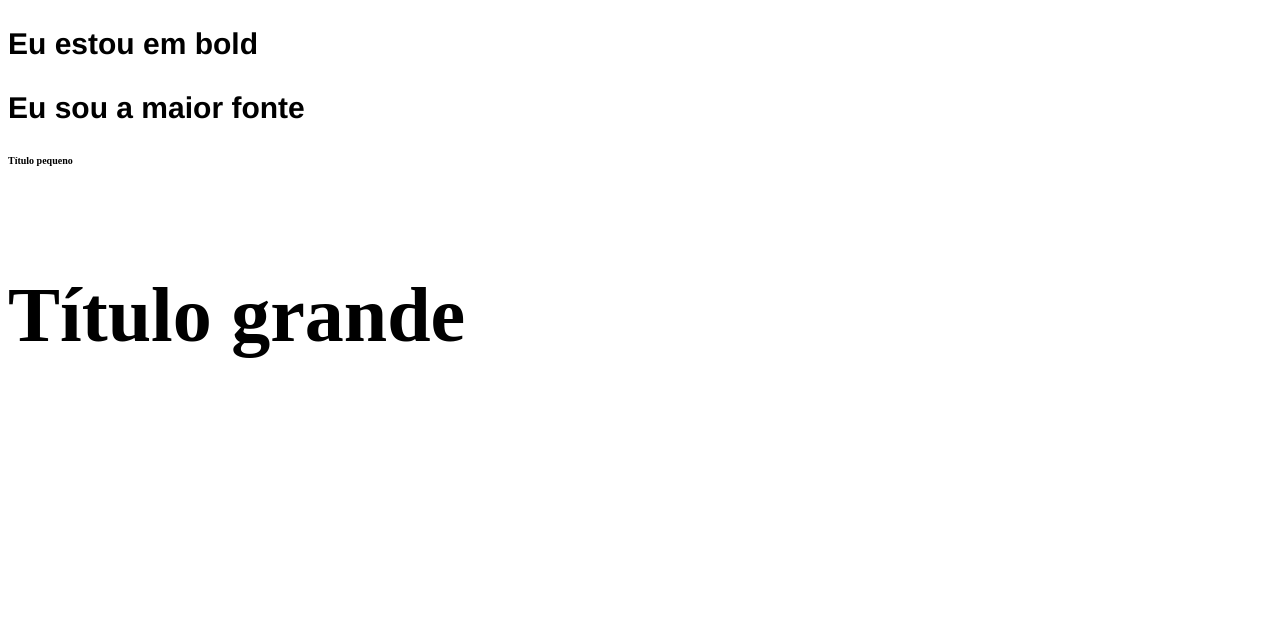
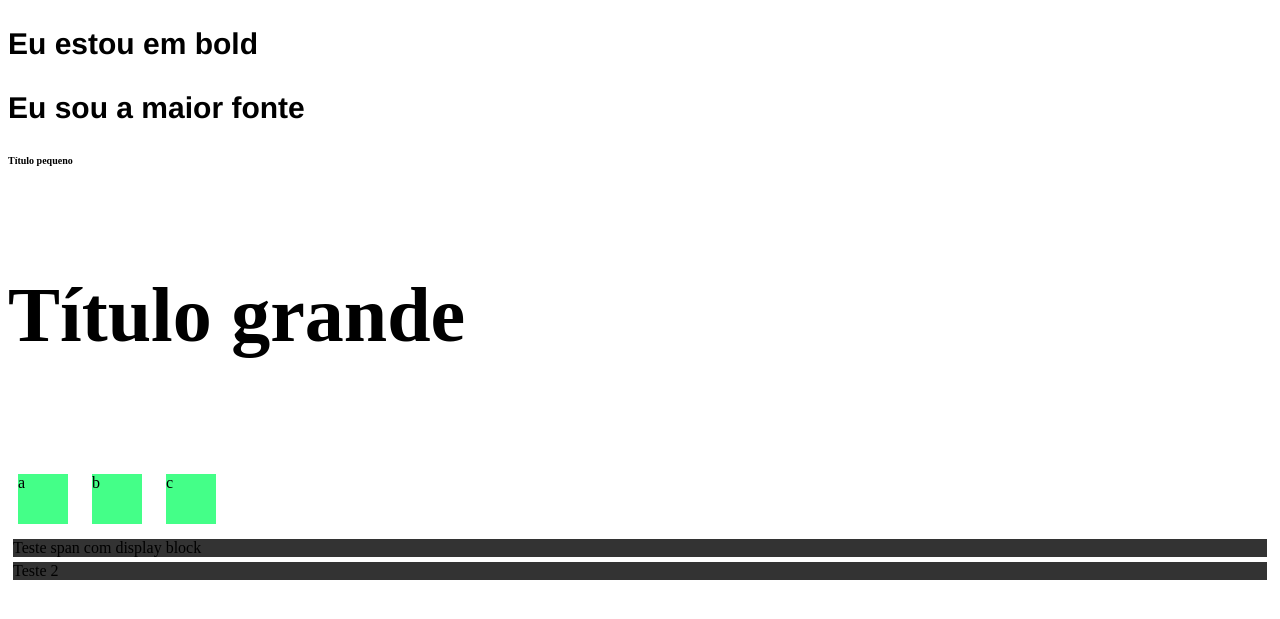
Before and after one commit to yasminsilva1/curso_html_css_completo, a plain HTML site: page 3_css/index.html in a window 1280 px wide. Shown: the part 6409-7028 px from the top of the page. Drawn offline with Linux system fonts and the light colour scheme.

Commit message:
Adiciona a propriedade display

```diff
--- a/3_css/index.html
+++ b/3_css/index.html
@@ -194,6 +194,16 @@
   <!-- 38 - tamanho da fonte -->
   <h4 class="small">Título pequeno</h4>
   <h4 class="big">Título grande</h4>
+
+  <!-- 39 - display -->
+  <div class="inline-box">a</div>
+  <div class="inline-box">b</div>
+  <div class="inline-box">c</div>
+  <span class="block">Teste span com display block</span>
+  <span class="block">Teste 2</span>
+
+  <!-- 40 - escondendo elementos com display -->
+  <p class="invisible">Me encontre se puder</p>
 </body>
 
 </html>
--- a/3_css/styles.css
+++ b/3_css/styles.css
@@ -369,3 +369,25 @@ h3 {
 .big {
   font-size: 78px;
 }
+
+/* 39 - display */
+.inline-box {
+  /* por padrão a div é display: block; */
+  height: 50px;
+  width: 50px;
+  background-color: #4f8;
+  margin: 10px;
+  display: inline-block;
+}
+
+.block {
+  background-color: #333;
+  margin: 5px;
+  display: block;
+}
+
+/* 40 - escondendo elementos com display */
+/* Quando quisermos esconder elementos html, basta adicionar a propriedade display: none; isso esconde o elemento, porém ele ainda consta no html */
+.invisible {
+  display: none;
+}
```
